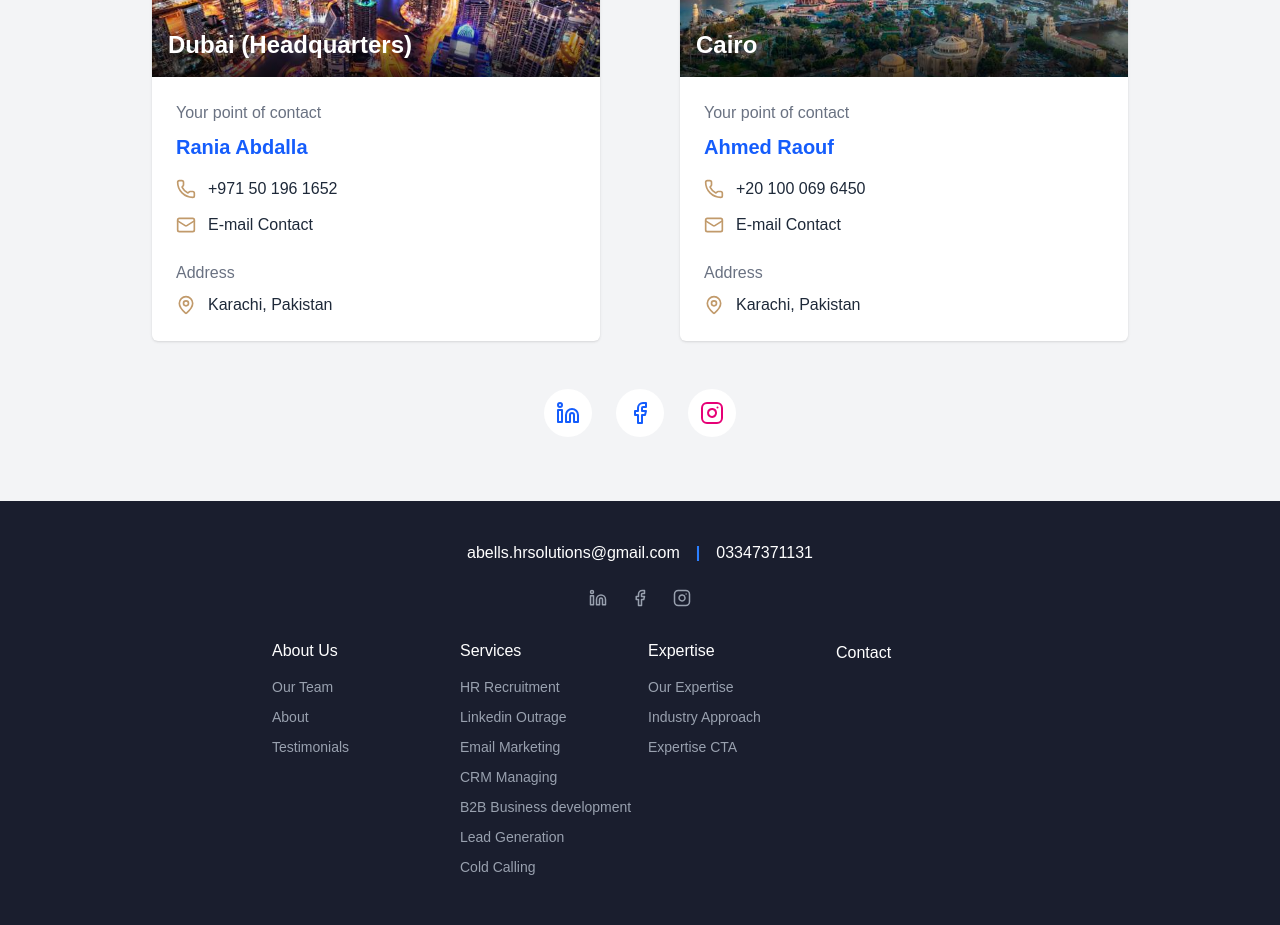
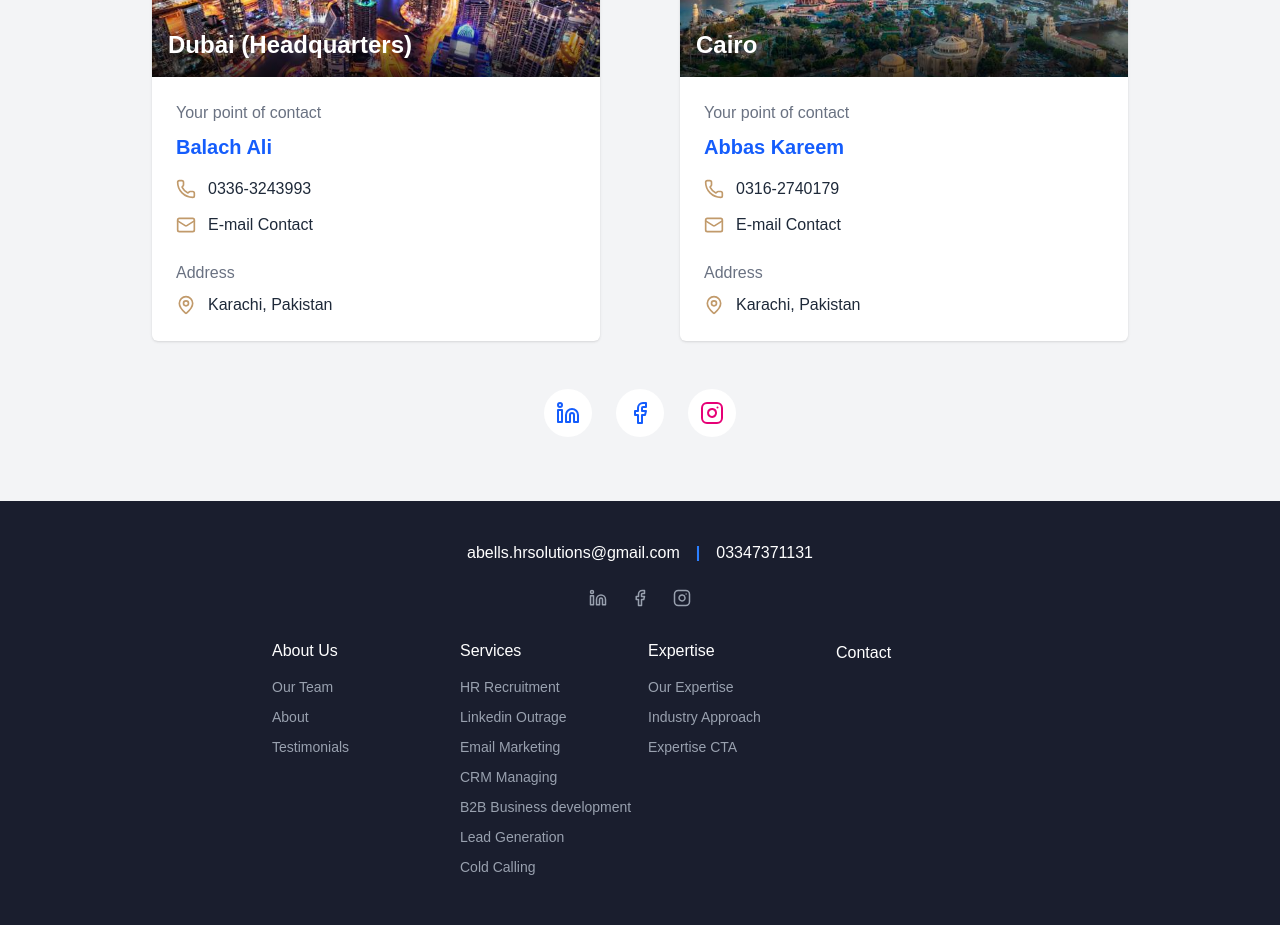
Before and after one commit to MunimUsmani/aspire-web, a Next.js app: page /contact in a window 1280 px wide. Shown: the part 1400-2325 px from the top of the page. Built offline with nearby package versions, Linux system fonts and the light colour scheme; a web font is replaced by a local one.

Commit message:
updating more content

```diff
--- a/src/app/components/ContactLocations.tsx
+++ b/src/app/components/ContactLocations.tsx
@@ -23,16 +23,16 @@ const ContactLocations = () => {
               </div>
               <div className="p-4 sm:p-6">
                 <p className="text-gray-500 text-sm sm:text-base mb-2">Your point of contact</p>
-                <h3 className="text-blue-600 text-lg sm:text-xl font-bold mb-3 sm:mb-4">Rania Abdalla</h3>
+                <h3 className="text-blue-600 text-lg sm:text-xl font-bold mb-3 sm:mb-4">Balach Ali</h3>
 
                 <div className="flex items-start mb-3">
                   <Phone className="text-[#c19a6b] mr-2 sm:mr-3 h-4 w-4 sm:h-5 sm:w-5 mt-0.5 flex-shrink-0" />
-                  <p className="text-gray-800 text-sm sm:text-base break-words">+971 50 196 1652</p>
+                  <p className="text-gray-800 text-sm sm:text-base break-words">0336-3243993</p>
                 </div>
 
                 <div className="flex items-start mb-4 sm:mb-6">
                   <Mail className="text-[#c19a6b] mr-2 sm:mr-3 h-4 w-4 sm:h-5 sm:w-5 mt-0.5 flex-shrink-0" />
-                  <Link href="#" className="text-gray-800 text-sm sm:text-base hover:text-blue-600">
+                  <Link href="balachkubs@gmail.com" className="text-gray-800 text-sm sm:text-base hover:text-blue-600">
                     E-mail Contact
                   </Link>
                 </div>
@@ -62,16 +62,16 @@ const ContactLocations = () => {
               </div>
               <div className="p-4 sm:p-6">
                 <p className="text-gray-500 text-sm sm:text-base mb-2">Your point of contact</p>
-                <h3 className="text-blue-600 text-lg sm:text-xl font-bold mb-3 sm:mb-4">Ahmed Raouf</h3>
+                <h3 className="text-blue-600 text-lg sm:text-xl font-bold mb-3 sm:mb-4">Abbas Kareem</h3>
 
                 <div className="flex items-start mb-3">
                   <Phone className="text-[#c19a6b] mr-2 sm:mr-3 h-4 w-4 sm:h-5 sm:w-5 mt-0.5 flex-shrink-0" />
-                  <p className="text-gray-800 text-sm sm:text-base break-words">+20 100 069 6450</p>
+                  <p className="text-gray-800 text-sm sm:text-base break-words">0316-2740179</p>
                 </div>
 
                 <div className="flex items-start mb-4 sm:mb-6">
                   <Mail className="text-[#c19a6b] mr-2 sm:mr-3 h-4 w-4 sm:h-5 sm:w-5 mt-0.5 flex-shrink-0" />
-                  <Link href="#" className="text-gray-800 text-sm sm:text-base hover:text-blue-600">
+                  <Link href="Abbasrizvi0124@gmail.com" className="text-gray-800 text-sm sm:text-base hover:text-blue-600">
                     E-mail Contact
                   </Link>
                 </div>
@@ -90,7 +90,7 @@ const ContactLocations = () => {
 
         {/* Social Media Icons */}
         <div className="flex justify-center mt-8 sm:mt-12 space-x-4 sm:space-x-6">
-          <Link href="#" aria-label="LinkedIn" className="bg-white p-2 sm:p-3 rounded-full hover:bg-gray-100 transition-colors">
+          <Link href="https://www.linkedin.com/company/abells-solution/" aria-label="LinkedIn" className="bg-white p-2 sm:p-3 rounded-full hover:bg-gray-100 transition-colors">
             <svg xmlns="http://www.w3.org/2000/svg" width="20" height="20" viewBox="0 0 24 24" fill="none" stroke="currentColor" strokeWidth="2" strokeLinecap="round" strokeLinejoin="round" className="text-blue-600 sm:w-6 sm:h-6 w-5 h-5">
               <path d="M16 8a6 6 0 0 1 6 6v7h-4v-7a2 2 0 0 0-2-2 2 2 0 0 0-2 2v7h-4v-7a6 6 0 0 1 6-6z"></path>
               <rect x="2" y="9" width="4" height="12"></rect>
--- a/src/app/components/footer.tsx
+++ b/src/app/components/footer.tsx
@@ -20,7 +20,7 @@ const Footer = () => {
 
       {/* Social Media */}
       <div className="flex justify-center space-x-6 mb-8">
-        <Link href="#" aria-label="LinkedIn" className="text-gray-400 hover:text-white transition-colors">
+        <Link href="https://www.linkedin.com/company/abells-solution/" aria-label="LinkedIn" className="text-gray-400 hover:text-white transition-colors">
           <Linkedin size={18} />
         </Link>
         <Link href="https://www.facebook.com/share/18uoHVdCDt/" aria-label="Facebook" className="text-gray-400 hover:text-white transition-colors">
```
Also changed, not shown: public/abbas.jpg (added), public/balach.jpg (added).
